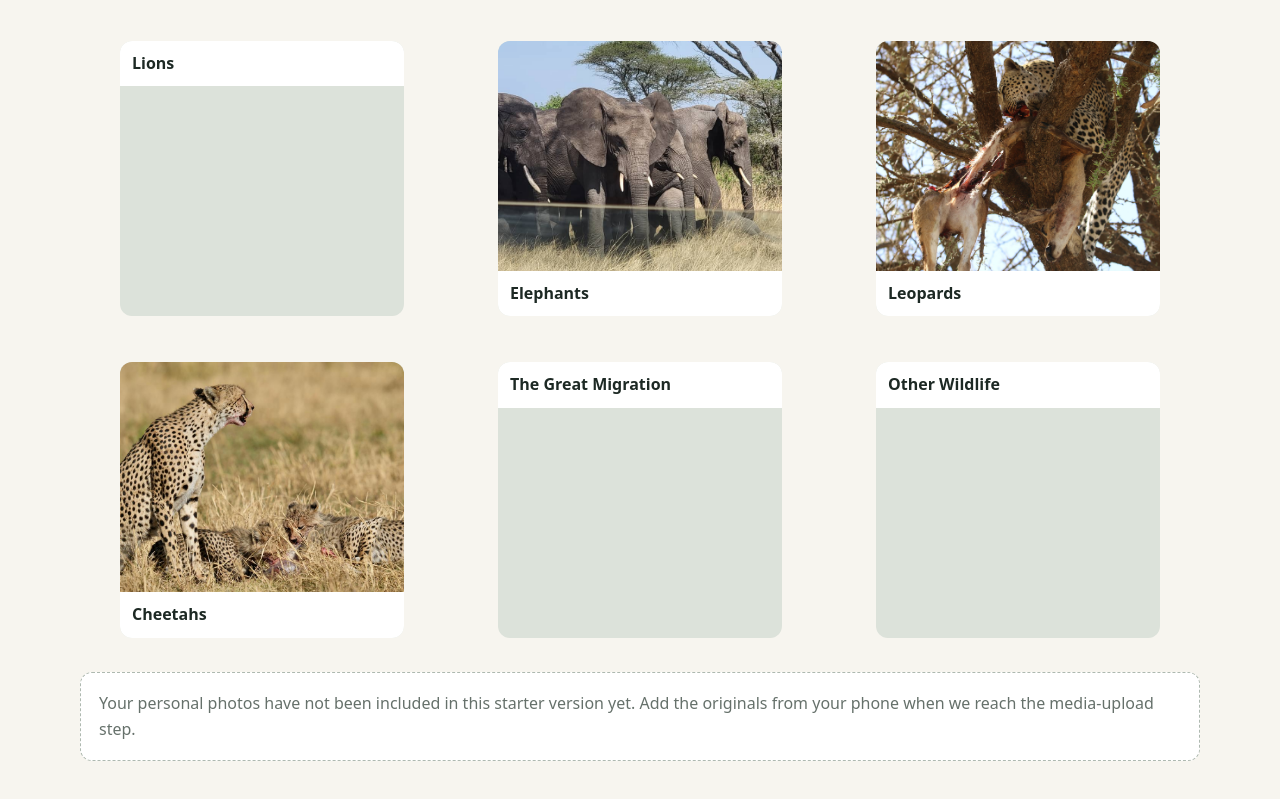
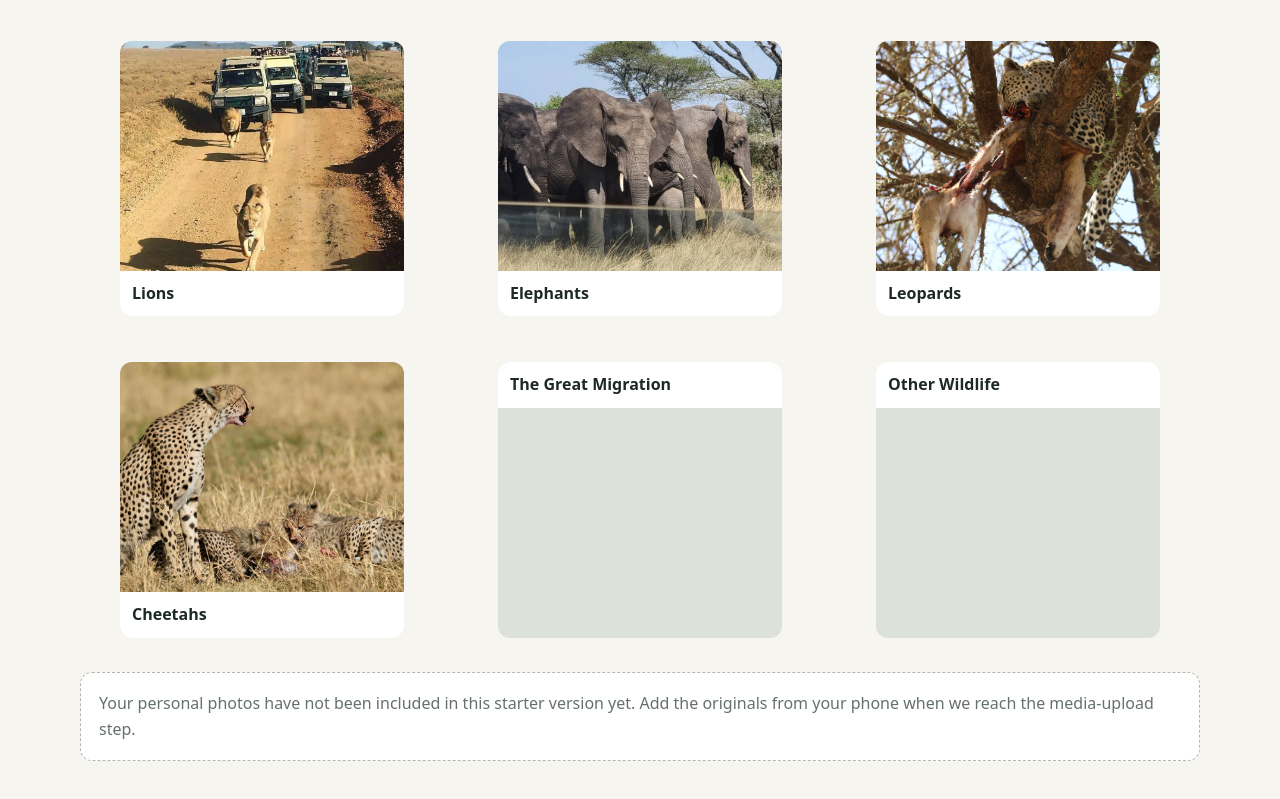
Before and after one commit to uriogeofrey330-star/Safariwithgeofrey, a plain HTML site: page index.html in a window 1280 px wide. Shown: the part 2267-3066 px from the top of the page. Drawn offline with Linux system fonts and the light colour scheme; files whose address does not match are found by name.

Commit message:
Update index.html

```diff
--- a/index.html
+++ b/index.html
@@ -45,7 +45,7 @@ section{padding:70px 0}.section-head{max-width:720px;margin-bottom:28px}.section
 <div class="feature-panel"><h3>Local knowledge makes a difference</h3><p>Get help choosing the right parks, timing, accommodation style and travel pace for your trip.</p><a class="btn primary" href="https://wa.me/255680157188?text=Jambo%20Geofrey%2C%20help%20me%20plan%20my%20Tanzania%20safari.">Talk to Geofrey</a></div></div></section>
 <section id="gallery"><div class="wrap"><div class="section-head"><div class="kicker">Real moments in the wild</div><h2>Wildlife Photo Gallery</h2><p>Authentic wildlife encounters from Tanzania. Add your own photographs by placing image files in the <code>assets</code> folder and updating the image paths below.</p></div>
 <div class="gallery-grid">
-<figure class="gallery-tile"><img src="image/lion.jpg" alt="Lions in Tanzania" onerror="this.style.display='none'"><figcaption>Lions</figcaption></figure>
+<figure class="gallery-tile"><img src="lion.jpg" alt="Lions in Tanzania" onerror="this.style.display='none'"><figcaption>Lions</figcaption></figure>
 <figure class="gallery-tile"><img src="image/elephant.jpg" alt="Elephants in Tanzania" onerror="this.style.display='none'"><figcaption>Elephants</figcaption></figure>
 <figure class="gallery-tile"><img src="image/leopard.jpg" alt="Leopard in Tanzania" onerror="this.style.display='none'"><figcaption>Leopards</figcaption></figure>
 <figure class="gallery-tile"><img src="image/cheetah.jpg" alt="Cheetah in Tanzania" onerror="this.style.display='none'"><figcaption>Cheetahs</figcaption></figure>
```
